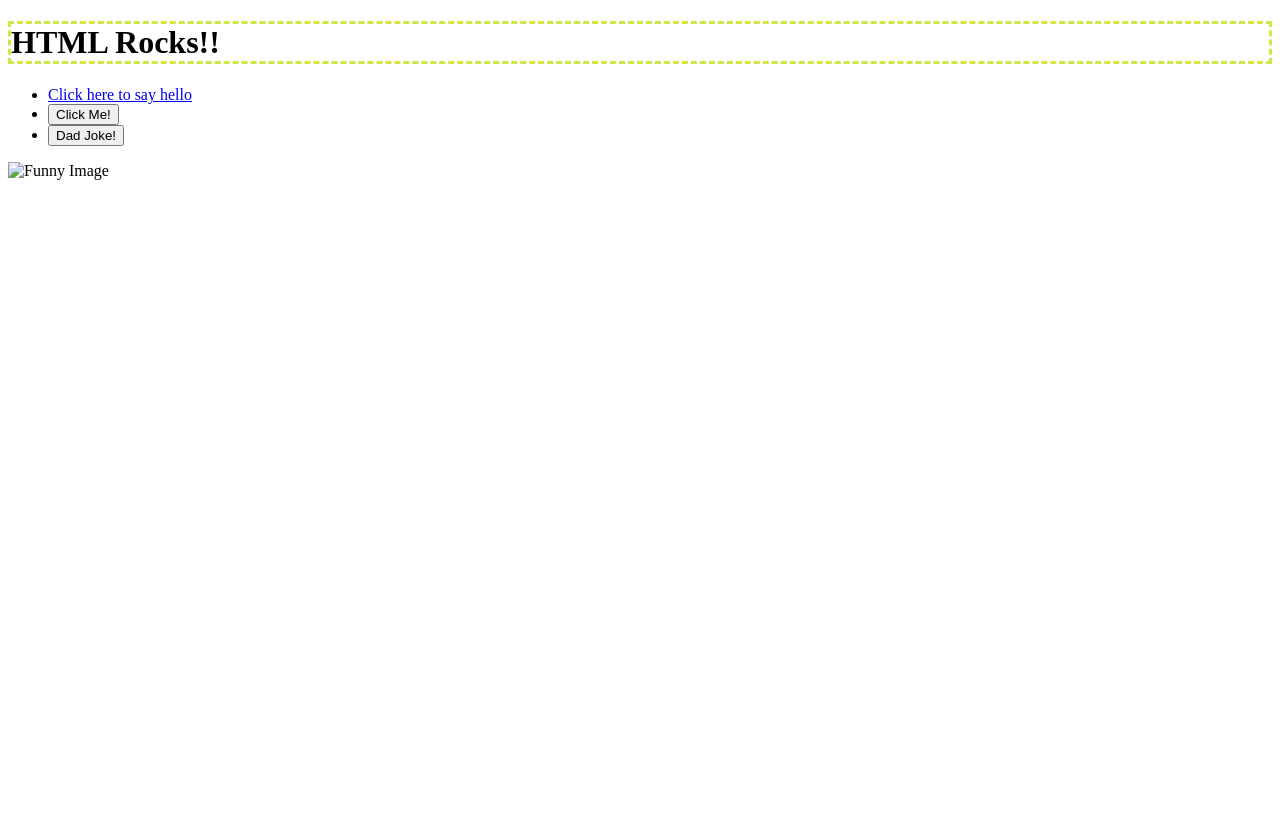
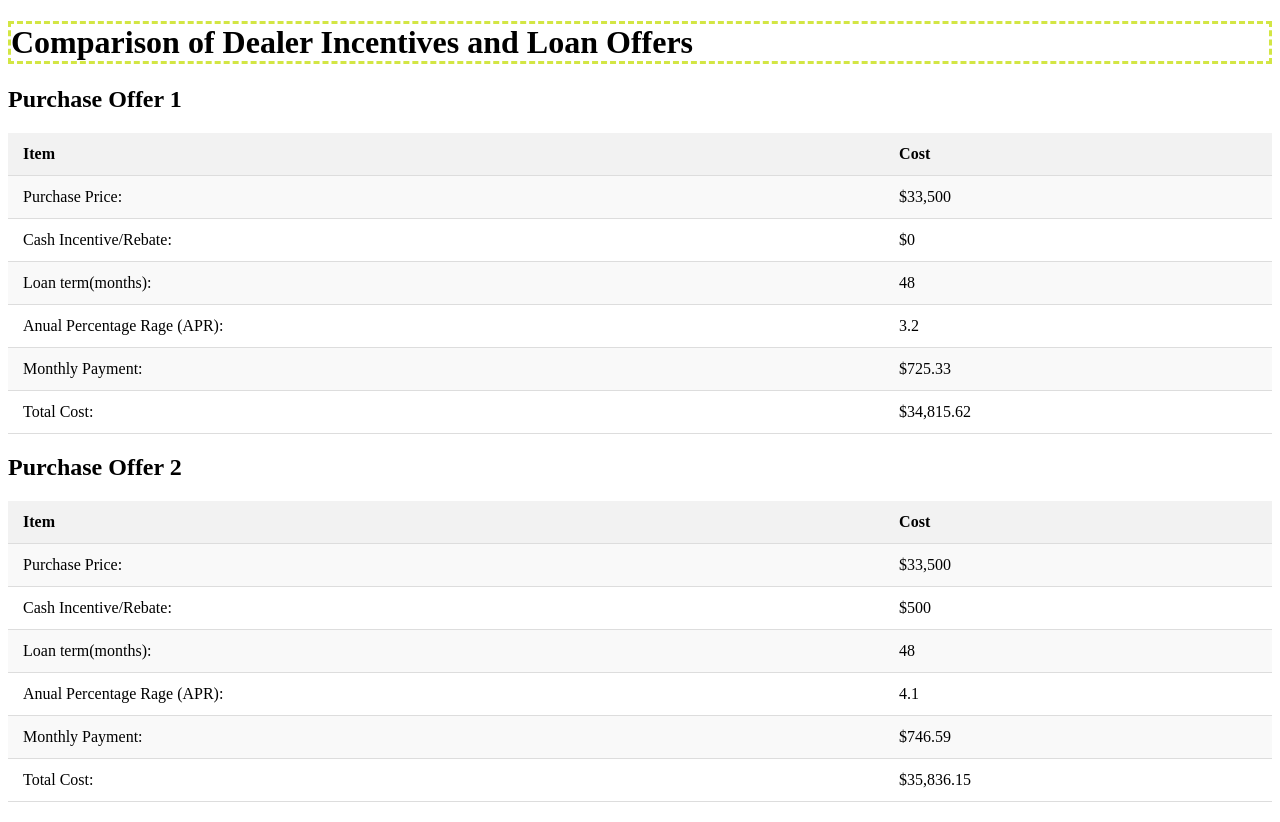
Before and after one commit to Violabug/05.03-Lab---Advanced-CSS, a website: page index.html in a window 1280 px wide. Before the commit the page ends 800 px from the top, so only its background shows below. Drawn offline with Linux system fonts and the light colour scheme; files that its build step writes are made by us from their sources.

Commit message:
Update index.html with proper code and class assignments,

```diff
--- a/index.html
+++ b/index.html
@@ -3,23 +3,87 @@
 
 <head>
   <meta charset="utf-8">
-  <title>CS208 - Starter Code (UPDATE ME)!</title>
+  <title>Comparison of Dealer Incentives and Loan Offers</title>
   <meta name="description" content="">
   <meta name="viewport" content="width=device-width, initial-scale=1">
   <link rel="stylesheet" href="style.css">
 </head>
 
 <body>
-  <h1>HTML Rocks!!</h1>
-  <ul>
-  <li><a href="/hello">Click here to say hello</a></li>
-  <li><button id="hello-link">Click Me!</button></li>
-  <li><button id="joke-button">Dad Joke!</button></li>
-  <script src="script.js"></script>
-  </ul>
-  <img src="funny.png" alt="Funny Image" width="300" height="200">
+  <h1>Comparison of Dealer Incentives and Loan Offers</h1>
 
-  <h2 id="joke-display"></h2>
+  <section class="offer">
+    <h2 class="offer-title">Purchase Offer 1</h2>
+    <div class="offer-contents">
+      <table>
+        <tr>
+          <th>Item</th>
+          <th>Cost</th>
+        </tr>
+        <tr>
+          <td>Purchase Price:</td>
+          <td>$33,500</td>
+        </tr>
+        <tr>
+          <td>Cash Incentive/Rebate:</td>
+          <td>$0</td>
+        </tr>
+        <tr>
+          <td>Loan term(months):</td>
+          <td>48</td>
+        </tr>
+        <tr>
+          <td>Anual Percentage Rage (APR):</td>
+          <td>3.2</td>
+        </tr>
+        <tr>
+          <td>Monthly Payment:</td>
+          <td>$725.33</td>
+        </tr>
+        <tr>
+          <td>Total Cost:</td>
+          <td class="final-value">$34,815.62</td>
+        </tr>
+      </table>
+    </div>
+  </section>
+
+  <section class="offer">
+    <h2 class="offer-title">Purchase Offer 2</h2>
+    <div class="offer-contents">
+      <table>
+        <tr>
+          <th>Item</th>
+          <th>Cost</th>
+        </tr>
+        <tr>
+          <td>Purchase Price:</td>
+          <td>$33,500</td>
+        </tr>
+        <tr>
+          <td>Cash Incentive/Rebate:</td>
+          <td>$500</td>
+        </tr>
+        <tr>
+          <td>Loan term(months):</td>
+          <td>48</td>
+        </tr>
+        <tr>
+          <td>Anual Percentage Rage (APR):</td>
+          <td>4.1</td>
+        </tr>
+        <tr>
+          <td>Monthly Payment:</td>
+          <td>$746.59</td>
+        </tr>
+        <tr>
+          <td>Total Cost:</td>
+          <td class="final-value">$35,836.15</td>
+        </tr>
+      </table>
+    </div>
+  </section>
+
 </body>
 
 </html>
```
